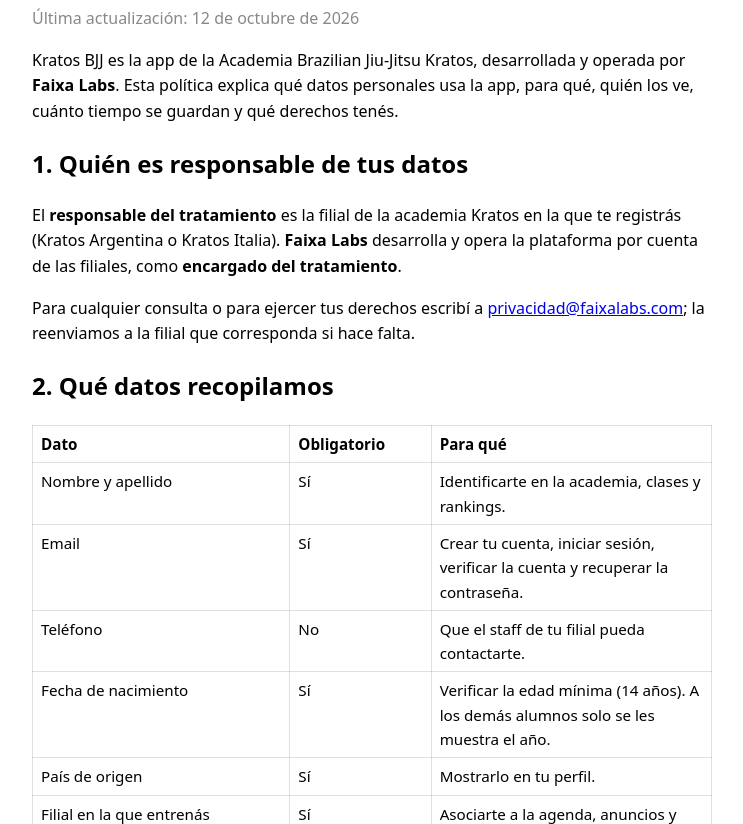
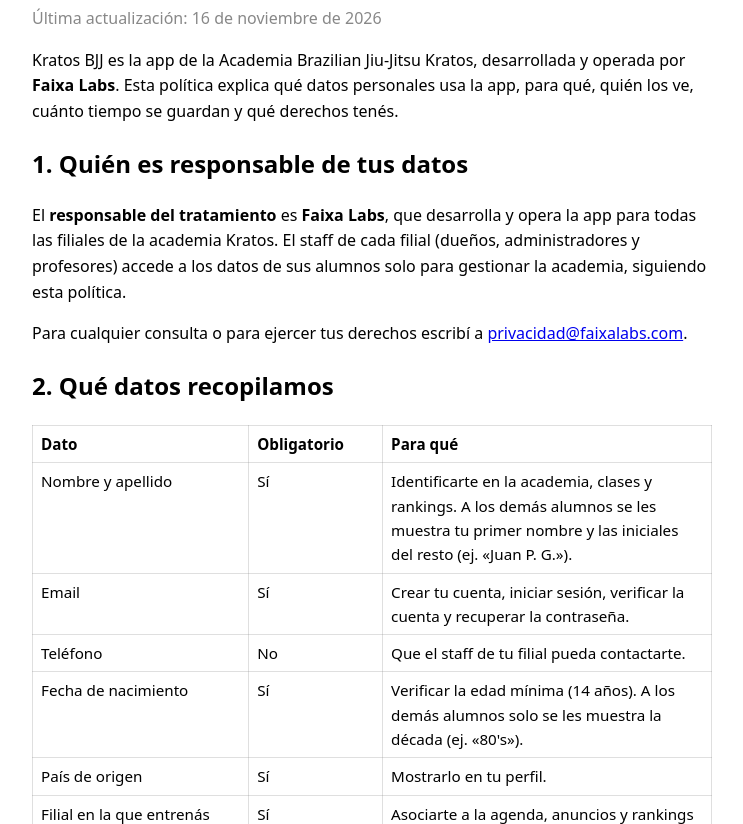
Before and after one commit to faixalabs/faixalabs.github.io, a plain HTML site: page kratos/privacidad.html in a window 1280 px wide. Shown: the part 128-952 px from the top of the page, without its empty margins (268-1011 px from the left). Drawn offline with Linux system fonts and the light colour scheme.

Commit message:
Kratos: Faixa Labs es responsable de los datos; nombres cortos y década de nacimiento para el resto
Co-Authored-By: Claude Opus 5.5 <noreply@anthropic.com>
Claude-Session: https://claude.ai/code/session_01UcKWS3cXq19TzJcqHHBWX8

```diff
--- a/kratos/privacidad.html
+++ b/kratos/privacidad.html
@@ -16,21 +16,21 @@
 <body>
 <nav><a href="./">Kratos BJJ</a><a href="privacidad.html">Privacidad</a><a href="terminos.html">Términos</a><a href="eliminar-cuenta.html">Eliminar cuenta</a></nav>
 <h1>Política de privacidad de Kratos BJJ</h1>
-<p class="fecha">Última actualización: 12 de octubre de 2026</p>
+<p class="fecha">Última actualización: 16 de noviembre de 2026</p>
 
 <p>Kratos BJJ es la app de la Academia Brazilian Jiu-Jitsu Kratos, desarrollada y operada por <strong>Faixa Labs</strong>. Esta política explica qué datos personales usa la app, para qué, quién los ve, cuánto tiempo se guardan y qué derechos tenés.</p>
 
 <h2>1. Quién es responsable de tus datos</h2>
-<p>El <strong>responsable del tratamiento</strong> es la filial de la academia Kratos en la que te registrás (Kratos Argentina o Kratos Italia). <strong>Faixa Labs</strong> desarrolla y opera la plataforma por cuenta de las filiales, como <strong>encargado del tratamiento</strong>.</p>
-<p>Para cualquier consulta o para ejercer tus derechos escribí a <a href="mailto:privacidad@faixalabs.com">privacidad@faixalabs.com</a>; la reenviamos a la filial que corresponda si hace falta.</p>
+<p>El <strong>responsable del tratamiento</strong> es <strong>Faixa Labs</strong>, que desarrolla y opera la app para todas las filiales de la academia Kratos. El staff de cada filial (dueños, administradores y profesores) accede a los datos de sus alumnos solo para gestionar la academia, siguiendo esta política.</p>
+<p>Para cualquier consulta o para ejercer tus derechos escribí a <a href="mailto:privacidad@faixalabs.com">privacidad@faixalabs.com</a>.</p>
 
 <h2>2. Qué datos recopilamos</h2>
 <table>
   <tr><th>Dato</th><th>Obligatorio</th><th>Para qué</th></tr>
-  <tr><td>Nombre y apellido</td><td>Sí</td><td>Identificarte en la academia, clases y rankings.</td></tr>
+  <tr><td>Nombre y apellido</td><td>Sí</td><td>Identificarte en la academia, clases y rankings. A los demás alumnos se les muestra tu primer nombre y las iniciales del resto (ej. «Juan P. G.»).</td></tr>
   <tr><td>Email</td><td>Sí</td><td>Crear tu cuenta, iniciar sesión, verificar la cuenta y recuperar la contraseña.</td></tr>
   <tr><td>Teléfono</td><td>No</td><td>Que el staff de tu filial pueda contactarte.</td></tr>
-  <tr><td>Fecha de nacimiento</td><td>Sí</td><td>Verificar la edad mínima (14 años). A los demás alumnos solo se les muestra el año.</td></tr>
+  <tr><td>Fecha de nacimiento</td><td>Sí</td><td>Verificar la edad mínima (14 años). A los demás alumnos solo se les muestra la década (ej. «80's»).</td></tr>
   <tr><td>País de origen</td><td>Sí</td><td>Mostrarlo en tu perfil.</td></tr>
   <tr><td>Filial en la que entrenás</td><td>Sí</td><td>Asociarte a la agenda, anuncios y rankings de esa filial.</td></tr>
   <tr><td>Cinturones y su historial (fecha, quién lo otorgó)</td><td>No (por defecto, blanco)</td><td>Mostrar tu progreso.</td></tr>
@@ -53,8 +53,8 @@
 
 <h2>4. Quién ve tus datos</h2>
 <ul>
-  <li><strong>Otros usuarios de la app</strong>: nombre, filial, país de origen, año de nacimiento, cinturones, torneos y tu posición en los rankings.</li>
-  <li><strong>Staff de tu filial</strong> (dueños, administradores y profesores): además, tu email, teléfono, fecha de nacimiento completa, contacto de emergencia e historial de asistencias.</li>
+  <li><strong>Otros usuarios de la app</strong>: tu primer nombre con las iniciales del resto, filial, país de origen, década de nacimiento, cinturones, torneos y tu posición en los rankings. Nunca tu email, teléfono, fecha de nacimiento ni contacto de emergencia.</li>
+  <li><strong>Staff de tu filial</strong> (dueños, administradores y profesores) y el administrador de la plataforma de Faixa Labs: además, tu nombre completo, email, teléfono, fecha de nacimiento completa, contacto de emergencia e historial de asistencias.</li>
   <li><strong>Proveedores que alojan el servicio</strong>, solo para prestarlo:
     <ul>
       <li>Google: Google Cloud (servidores del servicio, en la Unión Europea), Firebase Authentication (inicio de sesión), Firebase Cloud Messaging (notificaciones) y Crashlytics (reporte de fallos).</li>
@@ -69,7 +69,7 @@
   <li>Mientras tu cuenta esté activa.</li>
   <li>Si pedís eliminar la cuenta, se borra a los <strong>30 días</strong> (período para arrepentirte). Ver <a href="eliminar-cuenta.html">cómo eliminar tu cuenta</a>.</li>
   <li>Tus asistencias se conservan <strong>anonimizadas</strong> (sin ningún dato que te identifique) solo para estadísticas de la filial.</li>
-  <li>Las copias de seguridad se renuevan en un máximo de 30 días adicionales.</li>
+  <li>Las copias de seguridad diarias de la base (guardadas en la Unión Europea) se borran a los 35 días.</li>
 </ul>
 
 <h2>6. Tus derechos</h2>
```
